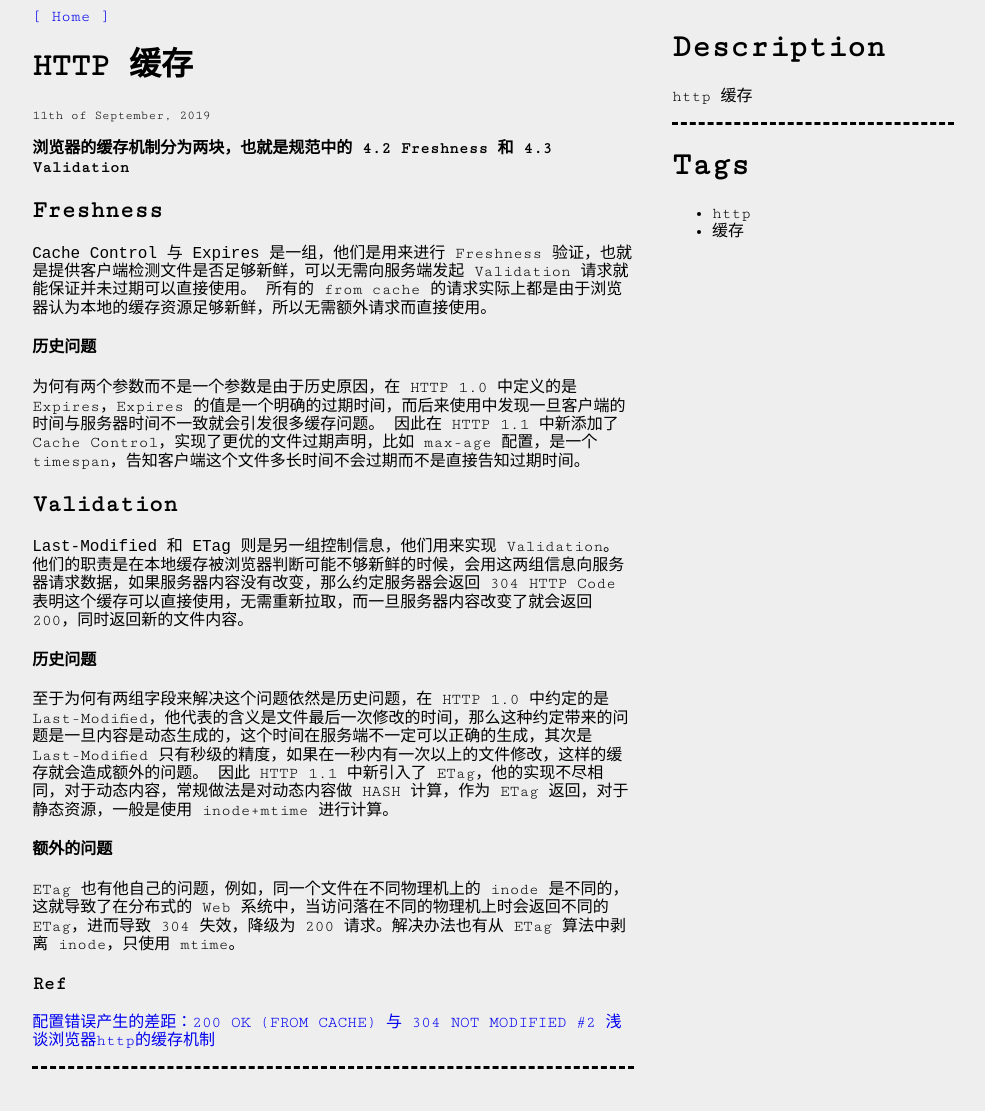
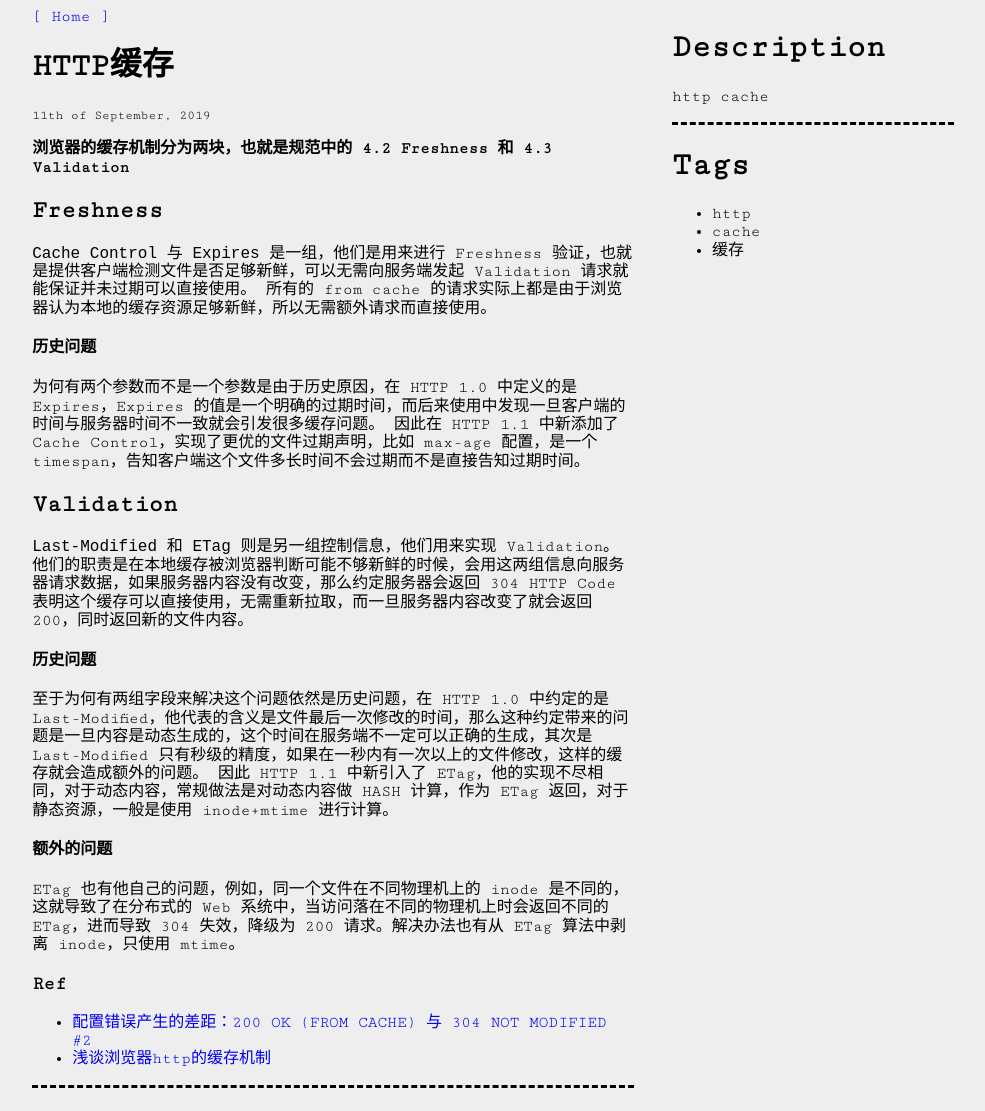
Before and after one commit to ongw20/blog, a Jekyll site: the page built from _posts/2019-09-11-http-cache.md, in a window 1280 px wide. Shown: the whole page, without its empty margins (147-1132 px from the left). Built offline with Jekyll 4.4.1, drawn with Linux system fonts in a browser that asks for light colours; nearby versions of some CDN libraries.

Commit message:
Format article

```diff
--- a/_posts/2019-09-11-http-cache.md
+++ b/_posts/2019-09-11-http-cache.md
@@ -1,9 +1,10 @@
 ---
-title: HTTP 缓存
+title: HTTP缓存
 tags:
 - http
+- cache
 - 缓存
-desc: http 缓存
+desc: http cache
 layout: post
 ---
 
@@ -28,5 +29,5 @@ layout: post
 ETag 也有他自己的问题，例如，同一个文件在不同物理机上的 inode 是不同的，这就导致了在分布式的 Web 系统中，当访问落在不同的物理机上时会返回不同的 ETag，进而导致 304 失效，降级为 200 请求。解决办法也有从 ETag 算法中剥离 inode，只使用 mtime。
 
 ### Ref
-[配置错误产生的差距：200 OK (FROM CACHE) 与 304 NOT MODIFIED #2](https://div.io/topic/854)
-[浅谈浏览器http的缓存机制](https://www.cnblogs.com/vajoy/p/5341664.html)
+- [配置错误产生的差距：200 OK (FROM CACHE) 与 304 NOT MODIFIED #2](https://div.io/topic/854)
+- [浅谈浏览器http的缓存机制](https://www.cnblogs.com/vajoy/p/5341664.html)
```
